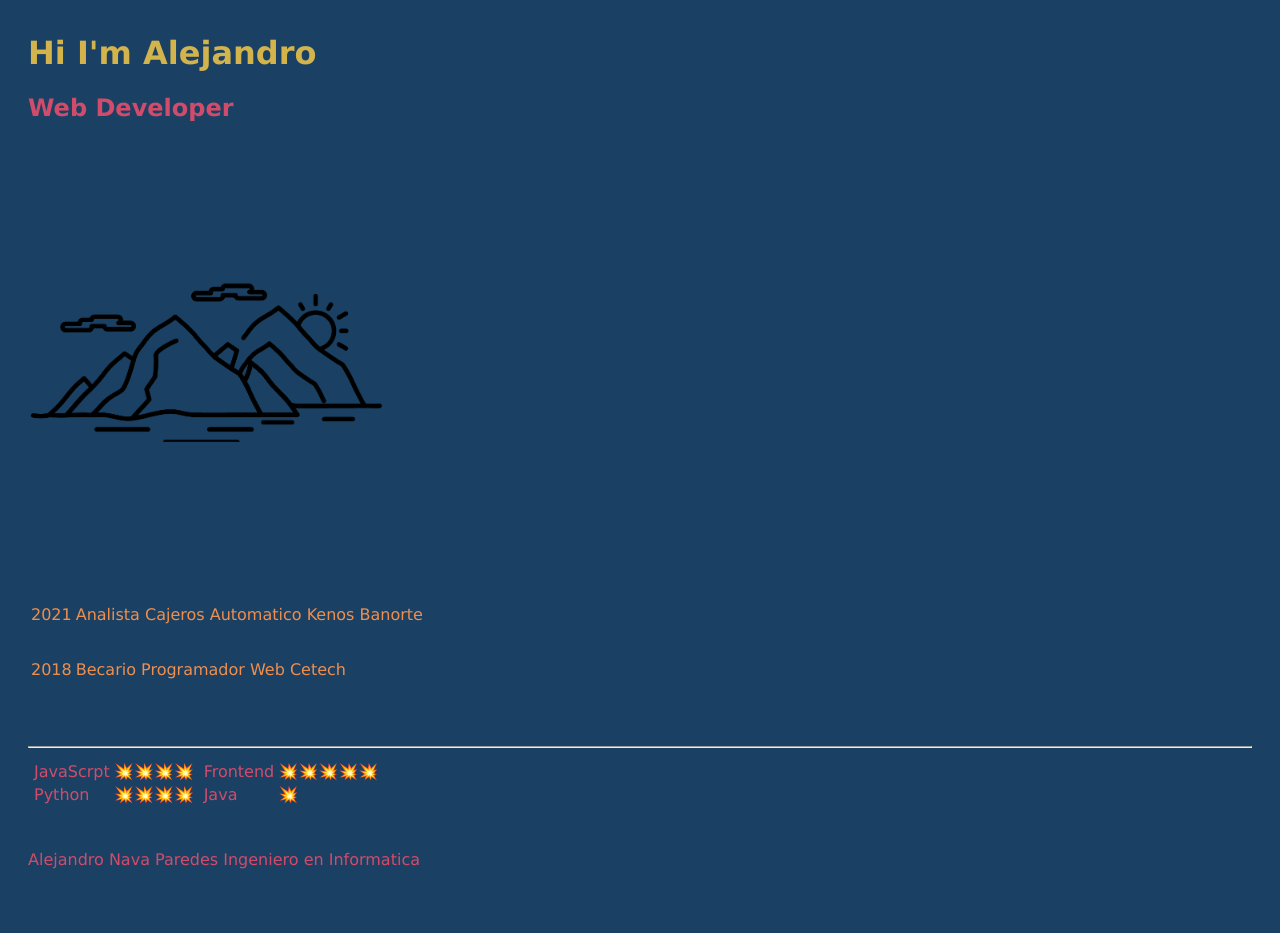
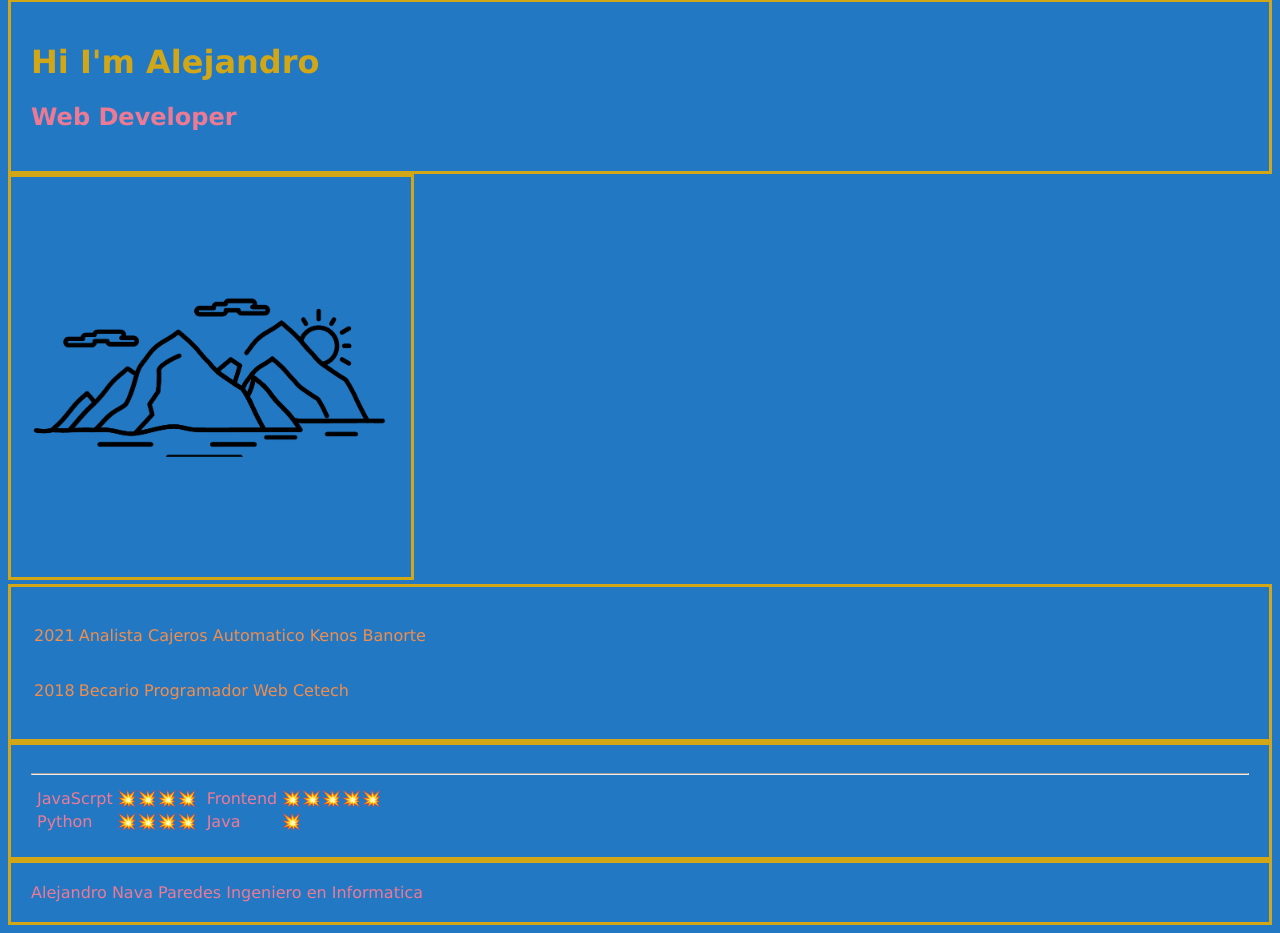
Before and after one commit to AlejandroNav/angela-yu, a plain HTML site: page learn1.html in a window 1280 px wide. Shown: the part 219-1152 px from the top of the page. Before the commit the page ends 1116 px from the top, so only its background shows below. Drawn offline with Linux system fonts and the light colour scheme.

Commit message:
start using boxes and select several classes for one elemnt

```diff
--- a/files/css/cv1.css
+++ b/files/css/cv1.css
@@ -1,10 +1,10 @@
 html{
-    color: #d34b6b;
-    background-color: #1a4163;
+    color: #ec7a95;
+    background-color: #2378c4;
     font-family: 'Lucida Sans', 'Lucida Sans Regular', 'Lucida Grande', 'Lucida Sans Unicode', Geneva, Verdana, sans-serif;
 }
 h1{
-    color: #d3b34b;
+    color: #d1a617;
 }
 .experiencia{
     color: rgb(240, 142, 77);
@@ -29,3 +29,7 @@ footer{
 .imgi2{
     height: 400px;
 }
+
+.box{
+    border: solid 3px #d1a617;
+}
--- a/learn1.html
+++ b/learn1.html
@@ -12,8 +12,8 @@
 
 <body>
     <div id="main-container">
-        <div><img class="imgi" src="files\images\clouds.png" alt=""></div>
-        <div class="presentacion">
+        <div><img class="imgi box" src="files\images\clouds.png" alt=""></div>
+        <div class="presentacion box">
             <header>
                 <h1>Hi I'm Alejandro </h1>
             </header>
@@ -29,10 +29,10 @@
                 </article>
         </div>
 
-        <img class="imgi2" src="files\images\Untitled design.png" alt="montania">
+        <img class="imgi2 box" src="files\images\Untitled design.png" alt="montania">
 
         </main>
-        <div class="experiencia">
+        <div class="experiencia box">
             <table>
                 </tr>
                 <tr>
@@ -54,7 +54,7 @@
             </table>
         </div>
 
-        <div class="habilidades">
+        <div class="habilidades box">
             <hr>
             <table>
                 <tr>
@@ -87,7 +87,7 @@
         </div>
 
         <!-- And here is our main footer that is used across all the pages of our website -->
-        <footer>
+        <footer class="box">
             Alejandro Nava Paredes Ingeniero en Informatica
             <!-- footer content in here -->
         </footer>
```
